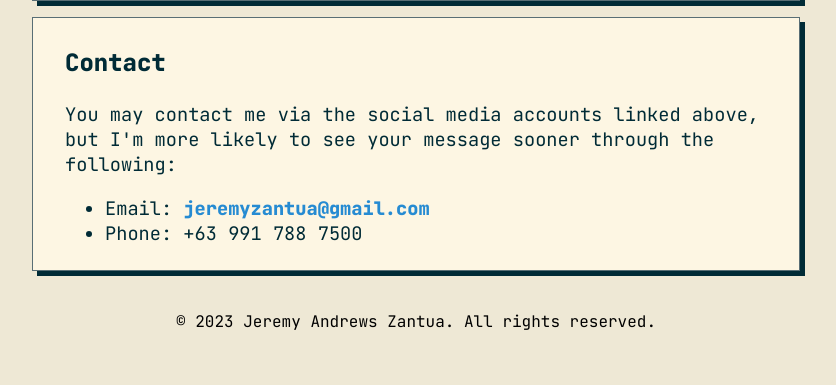
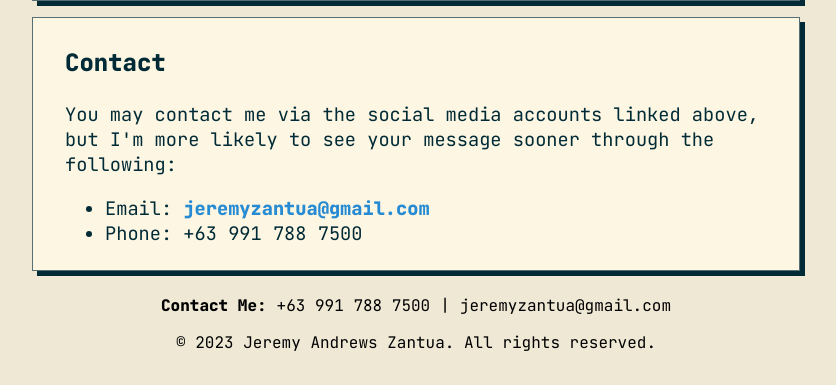
Before and after one commit to Cyphred/personal-website-v1, a Django app: page / in a window 1280 px wide. Shown: the part 1244-1629 px from the top of the page, without its empty margins (224-1060 px from the left). Before the commit the page ends 1574 px from the top, so only its background shows below. Run offline with Django 4.2, Linux system fonts and the light colour scheme; style sheets or scripts are compiled from the project's sources; some libraries are stand-ins or nearby versions.

Commit message:
Adds contact info to footer

```diff
--- a/personal_website/static/css/main.css
+++ b/personal_website/static/css/main.css
@@ -52,5 +52,22 @@ main a:hover {
 footer {
   padding: 1vh;
 }
+footer a {
+  color: inherit;
+  text-decoration: none;
+}
+footer a:hover {
+  text-decoration: underline;
+}
+footer .contact {
+  display: flex;
+  justify-content: center;
+}
+footer .contact p {
+  margin: 0 5px;
+}
+footer .contact b {
+  font-weight: 800;
+}
 
 /*# sourceMappingURL=main.css.map */
--- a/personal_website/static/css/main.scss
+++ b/personal_website/static/css/main.scss
@@ -60,4 +60,26 @@ main {
 
 footer {
   padding: 1vh;
+
+  a {
+    color: inherit;
+    text-decoration: none;
+  }
+
+  a:hover {
+    text-decoration: underline;
+  }
+
+  .contact {
+    display: flex;
+    justify-content: center;
+
+    p {
+      margin: 0 5px;
+    }
+
+    b {
+      font-weight: 800;
+    }
+  }
 }
--- a/personal_website/templates/footer.html
+++ b/personal_website/templates/footer.html
@@ -1,3 +1,11 @@
 <footer>
+  <div class="contact">
+    <p><b>Contact Me:</b></p>
+    <p>+63 991 788 7500</p>
+    <p>|</p>
+    <a href="mailto:jeremyzantua@gmail.com">
+      <p>jeremyzantua@gmail.com</p>
+    </a>
+  </div>
   <p>© 2023 Jeremy Andrews Zantua. All rights reserved.</p>
 </footer>
```
Also changed, not shown: 1 other file.
